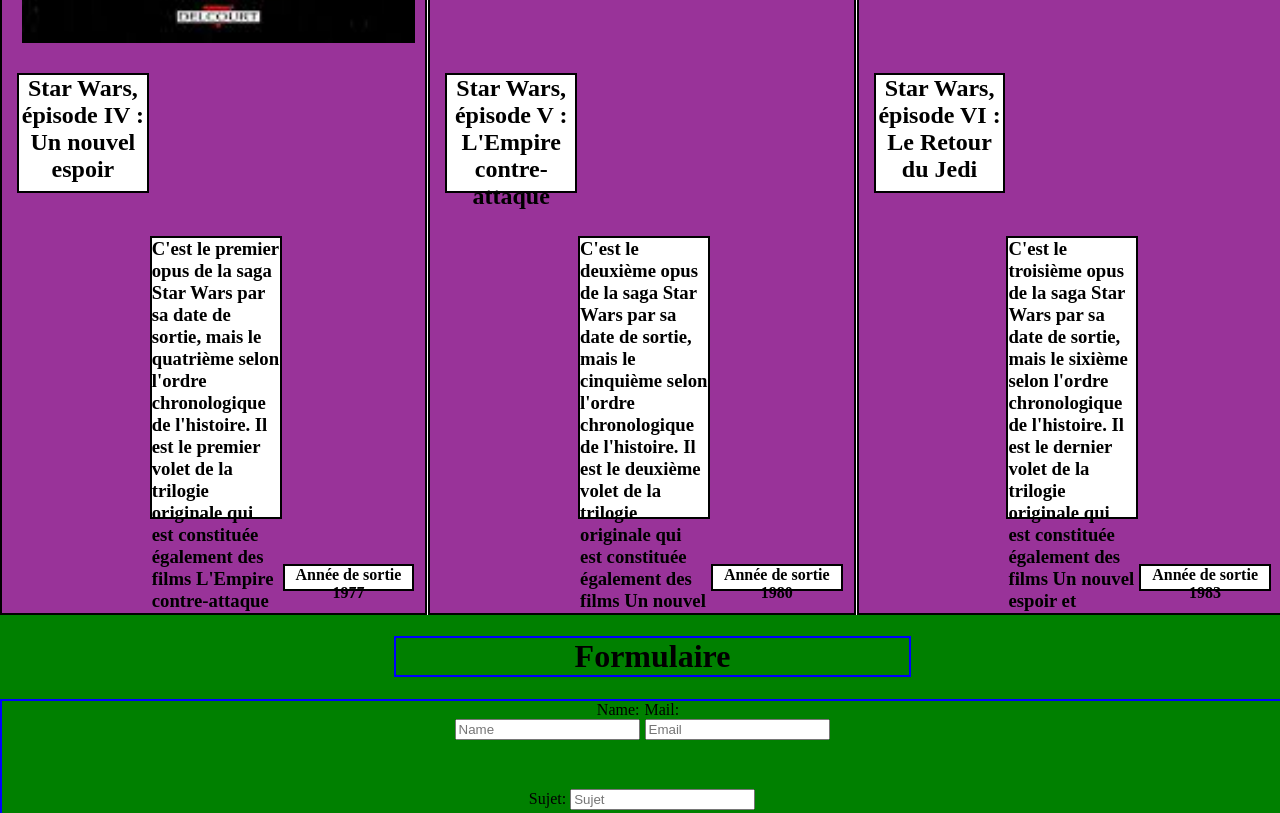
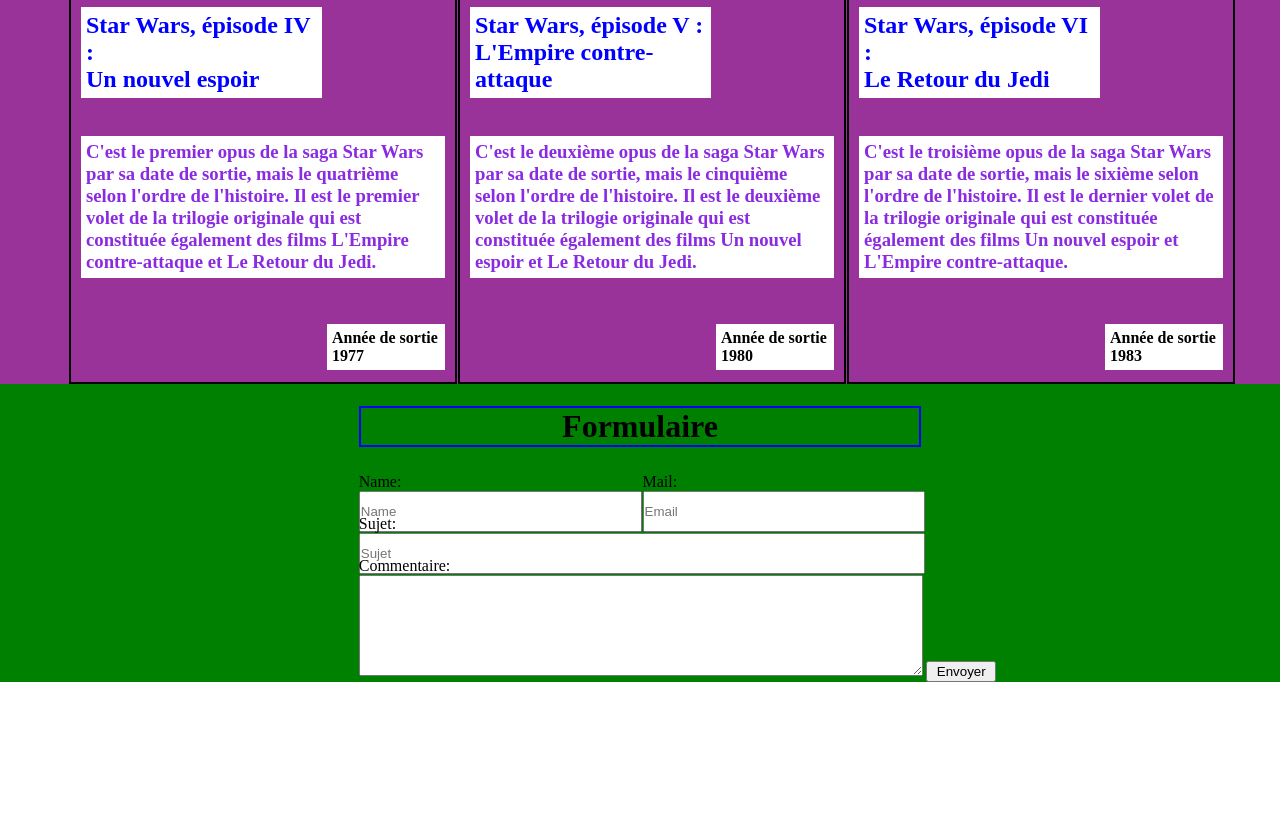
Before and after one commit to wilfried-72/Site_Grid, a plain HTML site: page index.html in a window 1280 px wide. Shown: the part 937-1750 px from the top of the page. After the commit the page ends 1619 px from the top, so only its background shows below. Drawn offline with Linux system fonts and the light colour scheme.

Commit message:
Update form

```diff
--- a/assets/css/style.css
+++ b/assets/css/style.css
@@ -139,6 +139,7 @@
   width: 100%;
   height: auto;
 }
+
 /* / Body*/
 /* **************************************************
 
@@ -150,6 +151,14 @@
 .pd-5 {
   padding: 5px 5px 5px 5px;
 }
+
+.ratio {
+  width: 100%;
+  height: 100%;
+  padding: 0;
+  margin: 0;
+}
+
 /* / Padding*/
 /* ************************************************** */
 
@@ -215,6 +224,7 @@
     " . histo . "
   ;
 }
+
 /* / header
 ********************************************************************** */
 
@@ -222,100 +232,85 @@
 /* Actu
 ********************************************************************** */
 
-/* Actu title
-****************** */
-#actu>.actu-title>h1 {
+#actu>h1 {
   text-align: center;
   grid-area: t-actu;
 }
 
-#grid>#actu>.actu-title {
+#actu>.card-a {
+  grid-area: a;
+}
+
+#actu>.card-b {
+  grid-area: b;
+}
+
+#actu>.card-c {
+  grid-area: c;
+}
+
+#grid>#actu {
   display: grid;
   width: 100%;
   height: auto;
+  grid-column-gap: 5px;
   grid-template-columns: 5% 30% 30% 30% 5%;
   grid-auto-rows: auto;
   /* grid-template-rows: 1fr; */
   grid-template-areas:
-    ". . t-actu . ."
-  ;
+  ". . t-actu . ."
+    ". a b c .";
 }
-/* / Actu title
-****************** */
 
 
-
-/* Actu Card
-****************** */
-#actu>.actu-card>.card-a {
-   grid-area: a;
+#actu>.card>img {
+  justify-items: center;
+  align-self: center;
+  width: 100%;
+  height: auto;
+  grid-area: img;
 }
 
-#actu>.actu-card>.card-b {
-  grid-area: b;
+#actu>.card>h2 {
+  align-self: center;
+  padding: 5px;
+  background-color: white;
+  color: blue;
+  grid-area: title;
 }
 
-#actu>.actu-card>.card-c {
-  grid-area: c;
+#actu>.card>h3 {
+  align-self: center;
+  padding: 5px;
+  background-color: white;
+  color: blueviolet;
+  grid-area: desc;
 }
 
-#grid>#actu>.actu-card {
+#actu>.card>h4 {
+  align-self: center;
+  padding: 5px;
+  background-color: white;
+  grid-area: date;
+}
+
+#grid>#actu>.card {
   display: grid;
   width: 100%;
   height: auto;
   grid-column-gap: 5px;
-  grid-template-columns: 1fr 1fr 1fr;
-  grid-auto-rows: auto;
-  /* grid-template-rows: 1fr; */
+  grid-template-columns: 5px 1fr 1fr 1fr 5px;
+  grid-row-gap: 5px;
+  /* grid-auto-rows: auto; */
+  grid-template-rows: 1fr 100px 200px 70px;
   grid-template-areas:
-    "a b c"
+    " . img img img ."
+    ". title title . . "
+    ". desc desc desc ."
+    " . . . date ."
   ;
 }
 
-#actu>.actu-card>.card>img {
-  width: 100%;
-  height: auto;
-  padding: 5px;
-  grid-area: img;
-}
-
-#actu>.actu-card>.card>h2 {
-  width: 100%;
-  height: auto;
-  text-align: center;
-  grid-area: title;
-}
-
-#actu>.actu-card>.card>h3 {
-  width: 100%;
-  height: auto;
-  text-align: start;
-  grid-area: desc;
-}
-
-#actu>.actu-card>.card>h4 {
-  width: 100%;
-  height: auto;
-  text-align: center;
-  grid-area: date;
-}
-
-#grid>#actu>.actu-card>.card {
-  display: grid;
-  width: 100%;
-  height: auto;
-  grid-column-gap: 5px;
-  grid-template-columns: 10px 1fr 1fr 1fr 10px;
-  grid-row-gap: 5px;
-  /* grid-auto-rows: auto; */
-  grid-template-rows: 1fr 160px 320px 70px;
-  grid-template-areas:
-    " . img img img ."
-    ". title . . . "
-    ". . desc . ."
-    " . . . date ."
-    ;
-}
 /* / Actu Card
 ****************** */
 /* / Actu
@@ -324,63 +319,52 @@
 
 /* Form
 *********************************************************************** */
-form>.form-title>h1 {
+form>h1 {
   text-align: center;
   grid-area: t-form;
 }
 
-#grid>form>.form-title{
+form>.name {
+  text-align: start;
+  grid-area: in-name;
+}
+
+form>.mail {
+  text-align: start;
+  grid-area: in-mail;
+}
+
+form>.sujet {
+  text-align: start;
+  grid-area: t-suj;
+}
+
+form>.comment {
+  text-align: start;
+  grid-area: t-text;
+}
+
+form>.btn {
+  grid-area: t-btn;
+}
+
+#grid>form {
   display: grid;
   width: 100%;
   height: auto;
   grid-column-gap: 5px;
-  grid-template-columns: 10% 20% 20% 20% 20% 10%;
+  grid-template-columns: 1fr 70px 1fr 1fr 70px 1fr;
   grid-auto-rows: auto;
-  /* grid-template-rows: 1fr 1fr 1fr 2fr 1fr; */
-  grid-template-areas: ". . t-form t-form . ."
+  grid-row-gap: 5px;
+  grid-template-areas:
+    ". . t-form t-form . ."
+    ". . in-name in-mail . ."
+    ". . t-suj t-suj . ."
+    ". . t-text t-text . ."
+    ". . . .  t-btn ."
   ;
 }
 
-form>.form-frame>.name {
-  text-align: end;
-  grid-area: in-name;
-}
-
-form>.form-frame>.mail {
-  text-align: start;
-  grid-area: in-mail;
-}
-
-form>.form-frame>.sujet {
-  text-align: center;
-  grid-area: t-suj;
-}
-
-form>.form-frame>.comment {
-  text-align: start;
-  grid-area: t-text;
-}
-
-form>.form-frame>.btn {
-  text-align: start;
-  grid-area: t-btn;
-}
-
-#grid>form>.form-frame {
-  display: grid;
-  width: 100%;
-  height: auto;
-  grid-column-gap: 5px;
-  grid-template-columns: 1fr 1fr 1fr 1fr 1fr 1fr;
-  /* grid-auto-rows: auto; */
-  grid-template-rows: 1fr 1fr 1fr 1fr;
-  grid-template-areas:
-    ". . in-name  in-mail . ."
-    ". . t-suj t-suj . ."
-    ". . t-text t-text . ."
-    ". . . . t-btn ."
-  ;
-}
 /* / Form
 *********************************************************************** *
 
--- a/index.html
+++ b/index.html
@@ -46,40 +46,42 @@
 
 
 
-    <section id="actu">
+    <section id="actu" class="bg-purple">
 
-      <div class="actu-title">
-        <h1>Actualités</h1>
+      <h1 class="br-black ">Actualités</h1>
+
+
+
+      <div class="br-black card card-a">
+
+        <img src="./assets/images/episode4.jpeg" alt="episode4">
+        <h2>Star Wars, épisode IV :<br> Un nouvel espoir</h2>
+        <h3>C'est le premier opus de la saga Star Wars par sa date de sortie, mais le
+          quatrième selon l'ordre de l'histoire. Il est le premier volet de la trilogie originale qui
+          est constituée également des films L'Empire contre-attaque et Le Retour du Jedi. </h3>
+        <h4>Année de sortie 1977</h4>
+
       </div>
 
-      <div class="actu-card">
+      <div class="br-black card card-b ">
 
-        <div class="br-black bg-purple card card-a">
-          <img src="./assets/images/episode4.jpeg" alt="episode4">
-          <h2 class="br-black bg-white">Star Wars, épisode IV :<br> Un nouvel espoir</h2>
-          <h3 class="br-black bg-white">C'est le premier opus de la saga Star Wars par sa date de sortie, mais le
-            quatrième selon l'ordre chronologique de l'histoire. Il est le premier volet de la trilogie originale qui
-            est constituée également des films L'Empire contre-attaque et Le Retour du Jedi. </h3>
-          <h4 class="br-black bg-white">Année de sortie 1977</h4>
+        <img src="./assets/images/episode5.jpeg" alt="episode5">
+        <h2>Star Wars, épisode V :<br> L'Empire contre-attaque</h2>
+        <h3>C'est le deuxième opus de la saga Star Wars par sa date de sortie, mais le
+          cinquième selon l'ordre de l'histoire. Il est le deuxième volet de la trilogie originale qui
+          est constituée également des films Un nouvel espoir et Le Retour du Jedi.</h3>
+        <h4>Année de sortie 1980</h4>
+
       </div>
 
-        <div class="br-black bg-purple card card-b ">
-          <img src="./assets/images/episode5.jpeg" alt="episode5">
-          <h2 class="br-black bg-white">Star Wars, épisode V :<br> L'Empire contre-attaque</h2>
-          <h3 class="br-black bg-white">C'est le deuxième opus de la saga Star Wars par sa date de sortie, mais le
-            cinquième selon l'ordre chronologique de l'histoire. Il est le deuxième volet de la trilogie originale qui
-            est constituée également des films Un nouvel espoir et Le Retour du Jedi.</h3>
-          <h4 class="br-black bg-white">Année de sortie 1980</h4>
-        </div>
+      <div class="br-black card card-c">
 
-        <div class=" br-black bg-purple card card-c">
         <img src="./assets/images/episode6.jpeg" alt="episode6">
-          <h2 class="br-black bg-white">Star Wars, épisode VI :<br> Le Retour du Jedi</h2>
-          <h3 class="br-black bg-white">C'est le troisième opus de la saga Star Wars par sa date de sortie, mais le
-            sixième selon l'ordre chronologique de l'histoire. Il est le dernier volet de la trilogie originale qui est
+        <h2>Star Wars, épisode VI :<br> Le Retour du Jedi</h2>
+        <h3>C'est le troisième opus de la saga Star Wars par sa date de sortie, mais le
+          sixième selon l'ordre de l'histoire. Il est le dernier volet de la trilogie originale qui est
           constituée également des films Un nouvel espoir et L'Empire contre-attaque.</h3>
-          <h4 class="br-black bg-white">Année de sortie 1983</h4>
-        </div>
+        <h4>Année de sortie 1983</h4>
 
       </div>
 
@@ -90,36 +92,31 @@
 
     <form class="bg-green">
 
-      <div class="form-title">
+
       <h1 class="br-blue">Formulaire</h1>
-      </div>
-
-
-      <div class="form-frame br-blue">
 
       <div class="name">
         <label>Name:</label>
-          <input type="text" id="name" placeholder="Name">
+        <input class="ratio" type="text" id="name" placeholder="Name">
       </div>
 
       <div class="mail">
-          <label>Mail:</label>
-          <input type="email" id="email" placeholder="Email">
+        <label class="ratio" for="">Mail:</label>
+        <input class="ratio" type="email" id="email" placeholder="Email">
+        <!-- <input type="email" id="email" placeholder="Email" style="width:100px;"> -->
       </div>
 
       <div class="sujet">
-          <label>Sujet:</label>
-          <input type="text" id="subject" placeholder="Sujet">
+        <label class="ratio" for="">Sujet:</label>
+        <input class="ratio" type="text" id="subject" placeholder="Sujet">
       </div>
 
       <div class="comment">
-          <label>Commentaire:</label>
-          <textarea name="comment" id="comment" cols="60" rows="4"></textarea>
+        <label class="ratio" for="">Commentaire:</label>
+        <textarea class="ratio" name="comment" id="comment" cols="60" rows="5"></textarea>
       </div>
 
       <button class="btn">Envoyer</button>
-
-      </div>
 
   </div>
 
```
Lines whose indentation alone changed are shown as unchanged.
